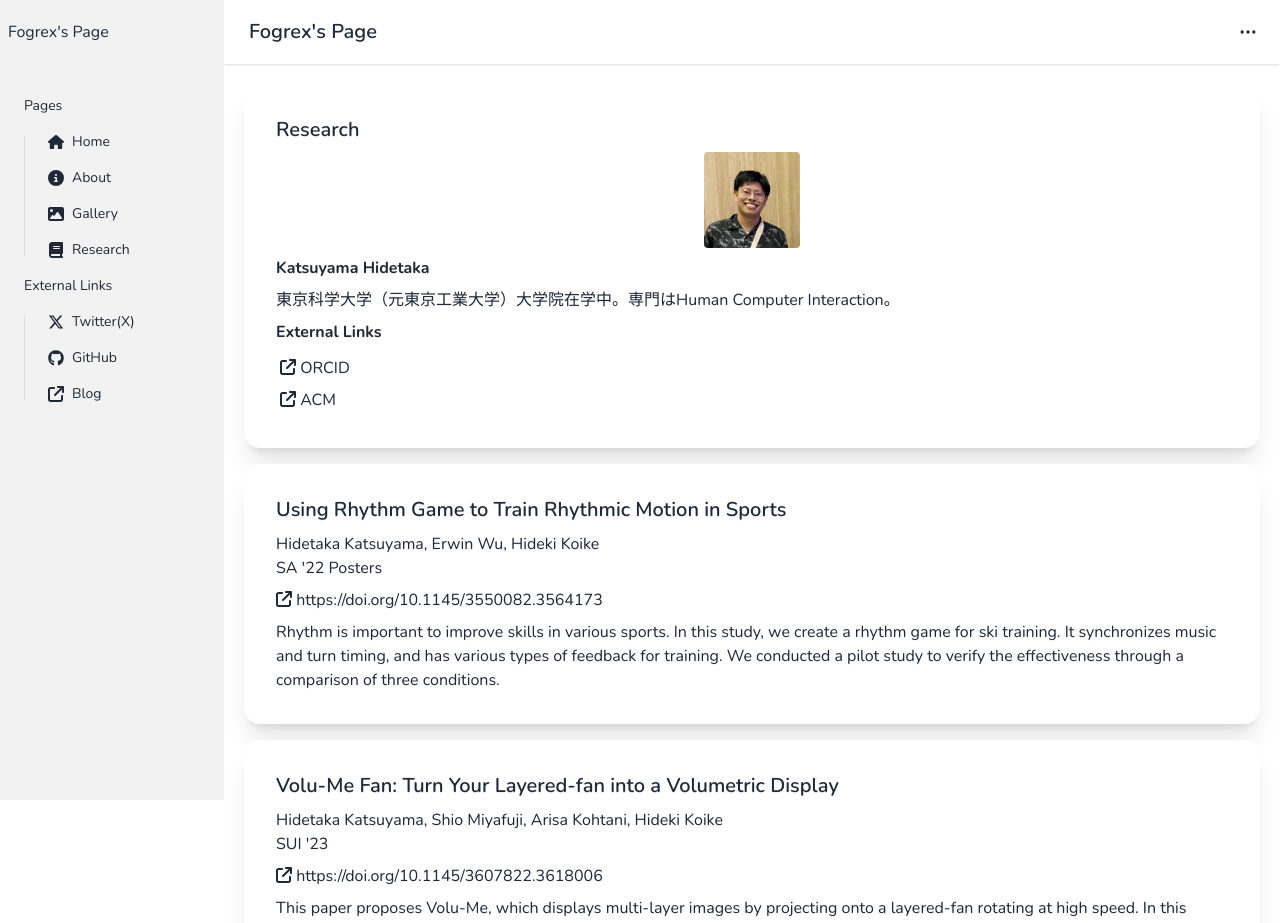
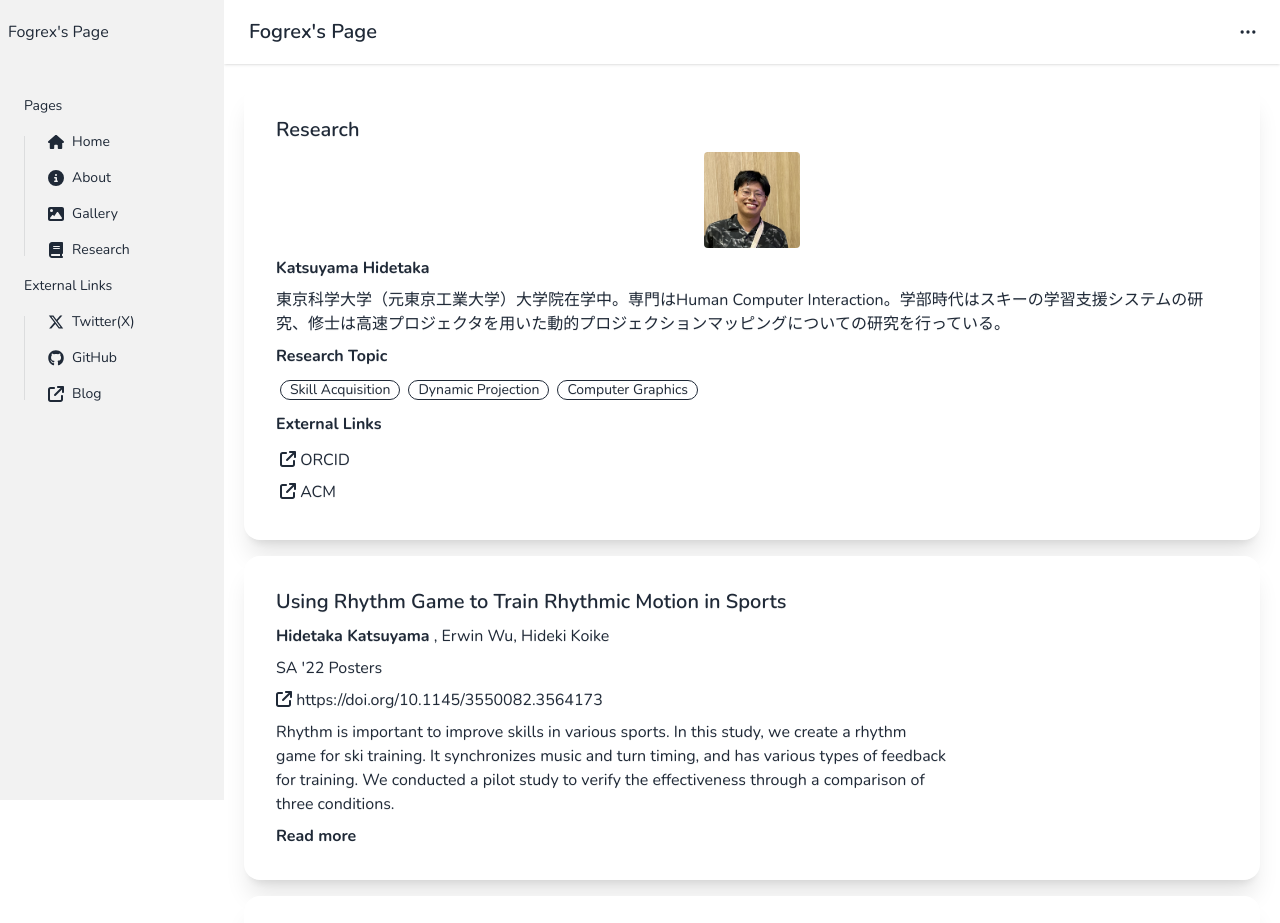
Before and after one commit to Fogrexon/GalleryPortfolio, a React (Vite) app: page /research in a window 1280 px wide. Shown: the top 923 px of the page. Built offline with nearby package versions, Linux system fonts and the light colour scheme.

Commit message:
feat: small fix

```diff
--- /dev/null
+++ b/src/components/research/ReadMoreContent.tsx
@@ -0,0 +1,27 @@
+import {FC, useState} from 'react';
+
+export const ReadMoreContent: FC<{ children: string, maxLines?: number }> = ({children, maxLines = 3}) => {
+  const [isExpanded, setIsExpanded] = useState(false);
+
+  return (
+    <div className="max-w-2xl">
+      <div
+        className={`
+          ${isExpanded ? '' : `line-clamp-${maxLines}`}
+          transition-all duration-300 min-h-0
+        `}
+      >
+        {children}
+      </div>
+
+      <button
+        onClick={() => setIsExpanded(!isExpanded)}
+        className="mt-2 hover:scale-125 transition-colors duration-200"
+      >
+        <span className={'font-bold'}>
+          {isExpanded ? 'Close' : 'Read more'}
+        </span>
+      </button>
+    </div>
+  );
+};
--- a/src/components/research/ResearchCard.tsx
+++ b/src/components/research/ResearchCard.tsx
@@ -3,6 +3,7 @@ import {BasicCard} from "../cards/BasicCard.tsx";
 import {Link} from "react-router-dom";
 import {FontAwesomeIcon} from "@fortawesome/react-fontawesome";
 import {faArrowUpRightFromSquare} from "@fortawesome/free-solid-svg-icons";
+import {ReadMoreContent} from "./ReadMoreContent.tsx";
 
 type ResearchCardProps = {
   title: string
@@ -15,14 +16,24 @@ type ResearchCardProps = {
 export const ResearchCard: FC<ResearchCardProps> = ({title, conferenceAcronym, doi, authors, abstract}) => {
   return (
     <BasicCard title={title} className={'col-span-1 sm:col-span-3'}>
-      {authors.join(", ")}
-      <br/>
+      <div>
+        {authors.map((author, i) => {
+          const separator = i === authors.length - 1 ? '' : ', '
+          if (author === 'Hidetaka Katsuyama') {
+            return (
+              <><span className={'font-bold inline'}>{author}</span> {separator}</>
+            )
+          } else {
+            return author + separator
+          }
+        })}
+      </div>
       {conferenceAcronym}
       <br/>
       <Link to={doi}><FontAwesomeIcon icon={faArrowUpRightFromSquare}/> {doi}</Link>
-      <p>
+      <ReadMoreContent>
         {abstract}
-      </p>
+      </ReadMoreContent>
     </BasicCard>
   )
 }
--- a/src/components/research/research.json
+++ b/src/components/research/research.json
@@ -1,6 +1,7 @@
 [
   {
     "title": "Using Rhythm Game to Train Rhythmic Motion in Sports",
+    "firstAuthor": true,
     "authors": [
       "Hidetaka Katsuyama",
       "Erwin Wu",
@@ -12,6 +13,7 @@
   },
   {
     "title": "Volu-Me Fan: Turn Your Layered-fan into a Volumetric Display",
+    "firstAuthor": true,
     "authors": [
       "Hidetaka Katsuyama",
       "Shio Miyafuji",
@@ -24,6 +26,7 @@
   },
   {
     "title": "SkiTech: An Alpine Skiing and Snowboarding Dataset of 3D Body Pose, Sole Pressure, and Electromyography",
+    "firstAuthor": false,
     "authors": [
       "Erwin Wu",
       "Takashi Matsumoto",
@@ -42,6 +45,7 @@
   },
   {
     "title": "MOSion: Gaze Guidance with Motion-triggered Visual Cues by Mosaic Patterns",
+    "firstAuthor": true,
     "authors": [
       "Arisa Kohtani",
       "Shio Miyafuji",
--- a/src/pages/about/index.tsx
+++ b/src/pages/about/index.tsx
@@ -14,7 +14,7 @@ export const About: FC = () => {
   return (
     <div className="w-full grid grid-cols-1 sm:grid-cols-3 gap-4">
       <BasicCard title={"Basic Information"} className="col-span-1 sm:col-span-3">
-        名前: Fogrex, 東京工業大学大学院在学中。専門はHuman Computer Interaction。Webフロント、ゲームクライアントエンジニア。
+        名前: Fogrex, 東京科学大学(元東京工業大学)大学院在学中。専門はHuman Computer Interaction。Webフロント、ゲームクライアントエンジニア。
       </BasicCard>
       <TimelineCard className={"col-span-1 sm:col-span-3"}/>
       <BasicCard title={"Interests"}>
@@ -30,11 +30,11 @@ export const About: FC = () => {
 
         </div>
       </BasicCard>
-      <SplitCard title={"Research"} className="col-span-1 row-span-1 sm:col-span-2 sm:row-span-1">
+      <BasicCard title={"Research"} className="col-span-1 row-span-1 sm:col-span-2 sm:row-span-1">
         Human Computer Interaction分野を専攻。学部時代はスキーシミュレータを用いたアルペンスキーの効果的な学習法について研究。
         修士では高速プロジェクタを用いた動的プロジェクションマッピングについて研究を行っている。
         <LinkButton to={"/research"}>詳細→</LinkButton>
-      </SplitCard>
+      </BasicCard>
       <ProgrammingTable className="col-span-1 sm:col-span-3"/>
       <HobbiesCard className="col-span-1 sm:col-span-3"/>
       <SplitCard title={"Icon"}
--- a/src/pages/research/index.tsx
+++ b/src/pages/research/index.tsx
@@ -13,13 +13,20 @@ export const Research: FC = () => {
       <BasicCard title={"Research"} className={"col-span-1 sm:col-span-3"}>
         <div className="avatar h-full flex justify-center items-center">
           <div className="h-24 w-24 rounded">
-            <img src={realface}/>
+            <img alt={"Fogrex real face"} src={realface}/>
           </div>
         </div>
         <h3 className={"font-bold"}>Katsuyama Hidetaka</h3>
         <p>
-          東京科学大学（元東京工業大学）大学院在学中。専門はHuman Computer Interaction。
+          東京科学大学（元東京工業大学）大学院在学中。専門はHuman Computer
+          Interaction。学部時代はスキーの学習支援システムの研究、修士は高速プロジェクタを用いた動的プロジェクションマッピングについての研究を行っている。
         </p>
+        <h3 className={"font-bold"}>Research Topic</h3>
+        <div>
+          <span className="badge badge-outline m-1">Skill Acquisition</span>
+          <span className="badge badge-outline m-1">Dynamic Projection</span>
+          <span className="badge badge-outline m-1">Computer Graphics</span>
+        </div>
         <h3 className={"font-bold"}>External Links</h3>
         <ul>
           <li>
```
Also changed, not shown: package.json (+21 -21 lines), 1 other file (tests, documents, lock files or other folders).
